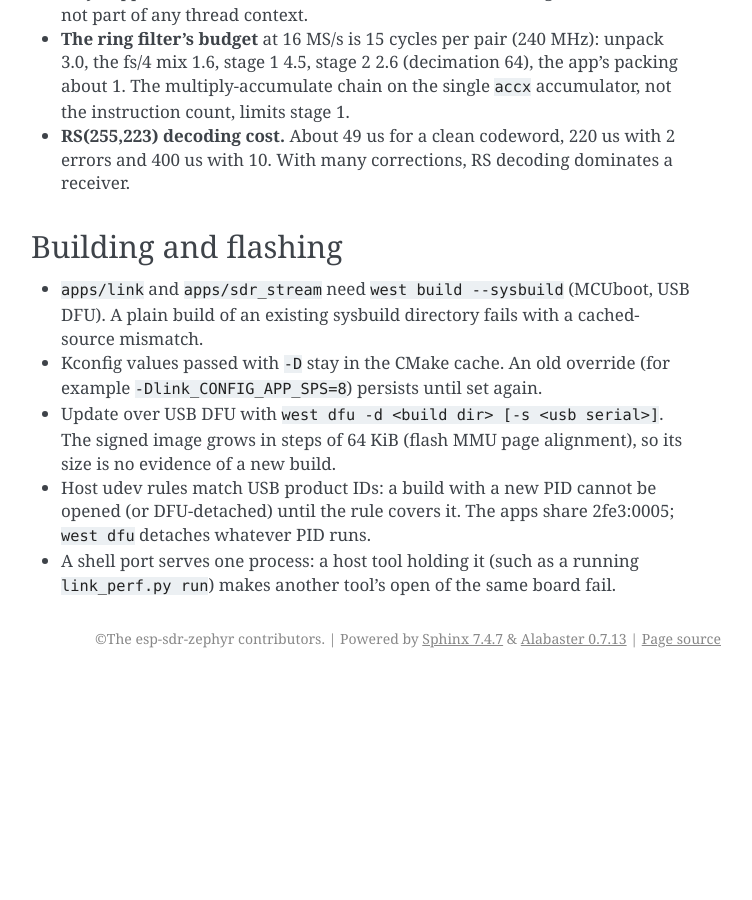
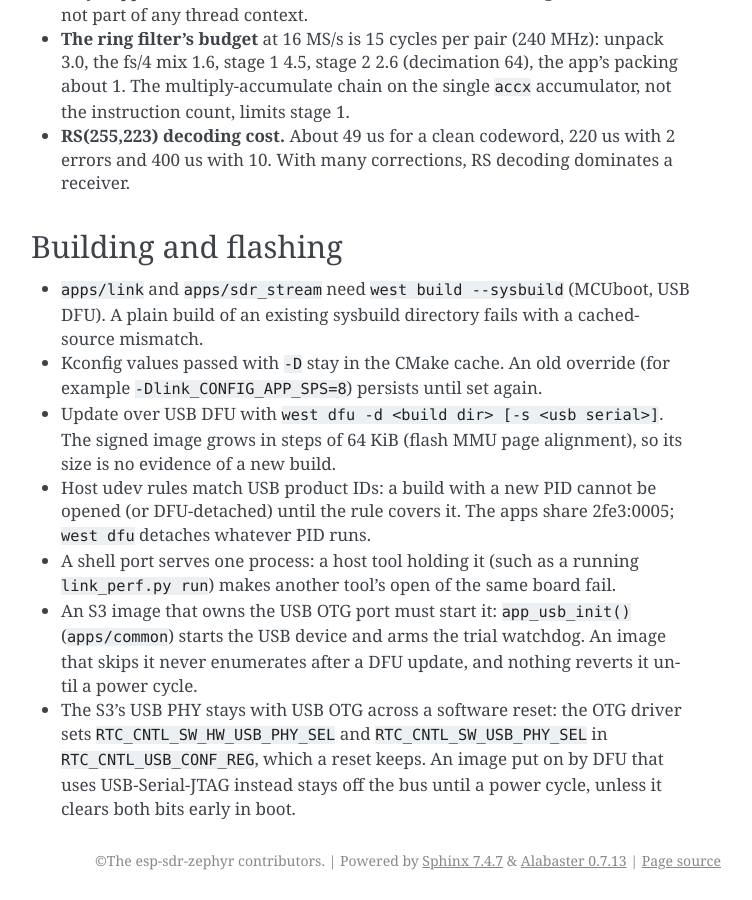
Before and after one commit to cyber-murmel/esp-sdr-zephyr, a Sphinx documentation site: the page built from doc/hardware-quirks.md, in a window 1280 px wide and 900 px high, scrolled down 5721 px. Shown: the whole window, without its empty margins (389-1141 px from the left). Built offline with Sphinx 7.4.7, drawn with Linux system fonts in a browser that asks for light colours; before the commit the page ends 6399 px from its top, so only the background shows below that.

Commit message:
doc: two S3 USB pitfalls when flashing
An S3 image that owns the USB OTG port has to call app_usb_init(): it
starts the USB device and arms the trial watchdog, and an image that
skips it never enumerates after a DFU update and is never reverted.

The OTG driver hands the USB PHY to OTG with two RTC_CNTL bits that a
software reset keeps, so an image put on by DFU that uses
USB-Serial-JTAG instead stays off the bus until a power cycle, unless
it clears them early in boot.

Co-Authored-By: Claude Opus 5.5 <noreply@anthropic.com>

```diff
--- a/doc/hardware-quirks.md
+++ b/doc/hardware-quirks.md
@@ -253,3 +253,12 @@ bootloader's loader segment is what `ESP_SDR_HIGH_RAM` places buffers in.
   2fe3:0005; `west dfu` detaches whatever PID runs.
 - A shell port serves one process: a host tool holding it (such as a running
   `link_perf.py run`) makes another tool's open of the same board fail.
+- An S3 image that owns the USB OTG port must start it: `app_usb_init()`
+  (`apps/common`) starts the USB device and arms the trial watchdog. An image
+  that skips it never enumerates after a DFU update, and nothing reverts it
+  until a power cycle.
+- The S3's USB PHY stays with USB OTG across a software reset: the OTG driver
+  sets `RTC_CNTL_SW_HW_USB_PHY_SEL` and `RTC_CNTL_SW_USB_PHY_SEL` in
+  `RTC_CNTL_USB_CONF_REG`, which a reset keeps. An image put on by DFU that
+  uses USB-Serial-JTAG instead stays off the bus until a power cycle, unless
+  it clears both bits early in boot.
```
